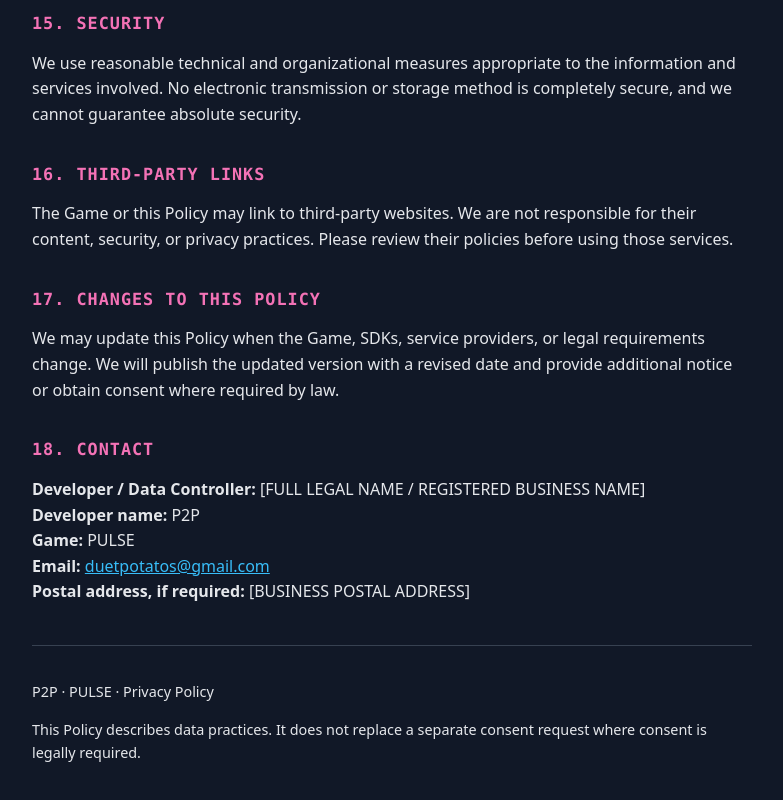
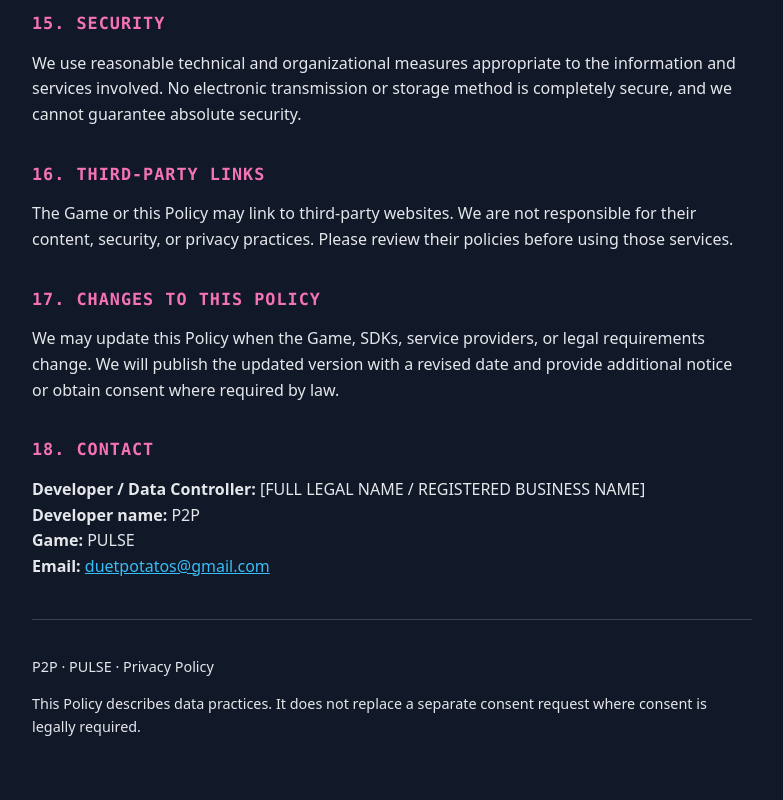
Before and after one commit to P2P-lab/pulse-privacy, a plain HTML site: page index.html in a window 1280 px wide. Shown: the part 5630-6430 px from the top of the page, without its empty margins (248-1031 px from the left). Drawn offline with Linux system fonts and the light colour scheme.

Commit message:
Update index.html

```diff
--- a/index.html
+++ b/index.html
@@ -146,8 +146,6 @@
 <strong>Developer name:</strong> P2P<br>
 <strong>Game:</strong> PULSE<br>
 <strong>Email:</strong> <a href="mailto:duetpotatos@gmail.com">duetpotatos@gmail.com</a><br>
-<strong>Postal address, if required:</strong> [BUSINESS POSTAL ADDRESS]</p>
-
 <div class="footer">
   <p>P2P · PULSE · Privacy Policy</p>
   <p>This Policy describes data practices. It does not replace a separate consent request where consent is legally required.</p>
```
